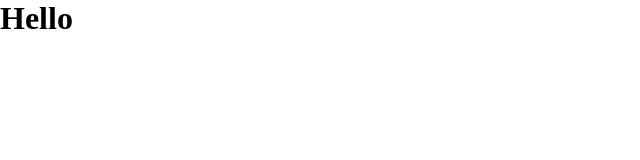
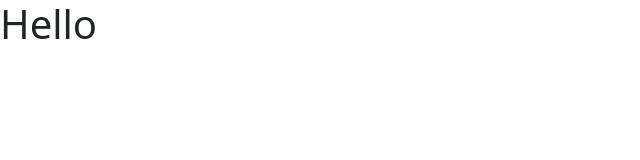
Before and after one commit to zain-sajid/journal, a React (Create React App) app in the folder client/: page / in a window 1280 px wide. Shown: the top 160 px of the page, without its empty margins (0-640 px from the left). Built offline with nearby package versions, Linux system fonts and the light colour scheme.

Commit message:
feat: added bootstrap

```diff
--- a/client/public/index.html
+++ b/client/public/index.html
@@ -9,10 +9,36 @@
       content="Web site created using create-react-app"
     />
     <link rel="manifest" href="%PUBLIC_URL%/manifest.json" />
+
+    <link
+      href="https://cdn.jsdelivr.net/npm/bootstrap@5.2.0-beta1/dist/css/bootstrap.min.css"
+      rel="stylesheet"
+      integrity="sha384-0evHe/X+R7YkIZDRvuzKMRqM+OrBnVFBL6DOitfPri4tjfHxaWutUpFmBp4vmVor"
+      crossorigin="anonymous"
+    />
+
+    <link
+      rel="stylesheet"
+      href="https://cdn.jsdelivr.net/npm/bootstrap-icons@1.8.3/font/bootstrap-icons.css"
+    />
+
+    <link rel="preconnect" href="https://fonts.googleapis.com" />
+    <link rel="preconnect" href="https://fonts.gstatic.com" crossorigin />
+    <link
+      href="https://fonts.googleapis.com/css2?family=Inter:wght@100;200;300;400;500;600;700;800;900&display=swap"
+      rel="stylesheet"
+    />
+
     <title>React App</title>
   </head>
   <body>
     <noscript>You need to enable JavaScript to run this app.</noscript>
     <div id="root"></div>
+
+    <script
+      src="https://cdn.jsdelivr.net/npm/bootstrap@5.2.0-beta1/dist/js/bootstrap.bundle.min.js"
+      integrity="sha384-pprn3073KE6tl6bjs2QrFaJGz5/SUsLqktiwsUTF55Jfv3qYSDhgCecCxMW52nD2"
+      crossorigin="anonymous"
+    ></script>
   </body>
 </html>
--- a/client/src/App.js
+++ b/client/src/App.js
@@ -3,7 +3,7 @@ import './App.css';
 function App() {
   return (
     <div className="App">
-      <h1>Hello</h1>
+      <h1 className="">Hello</h1>
     </div>
   );
 }
```
